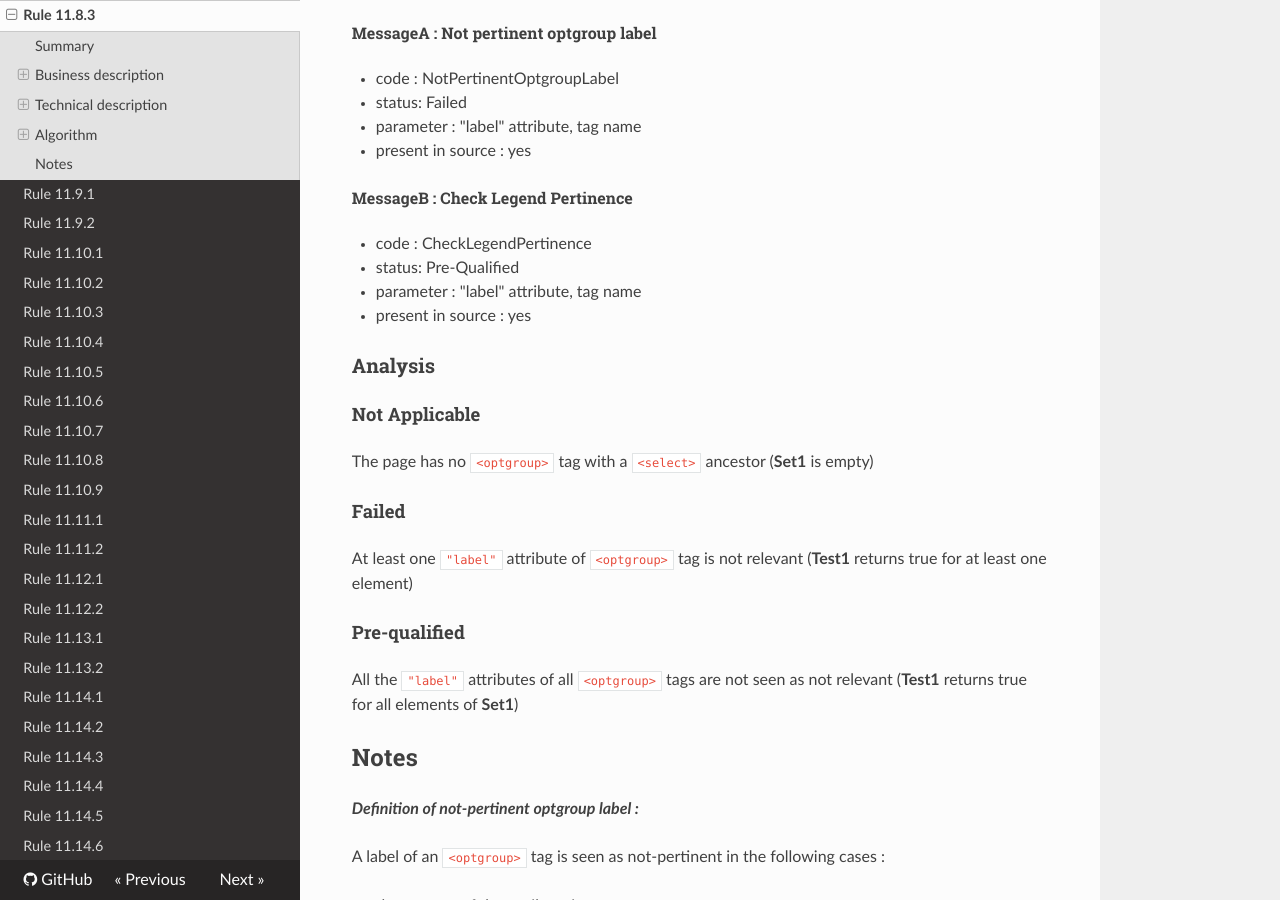
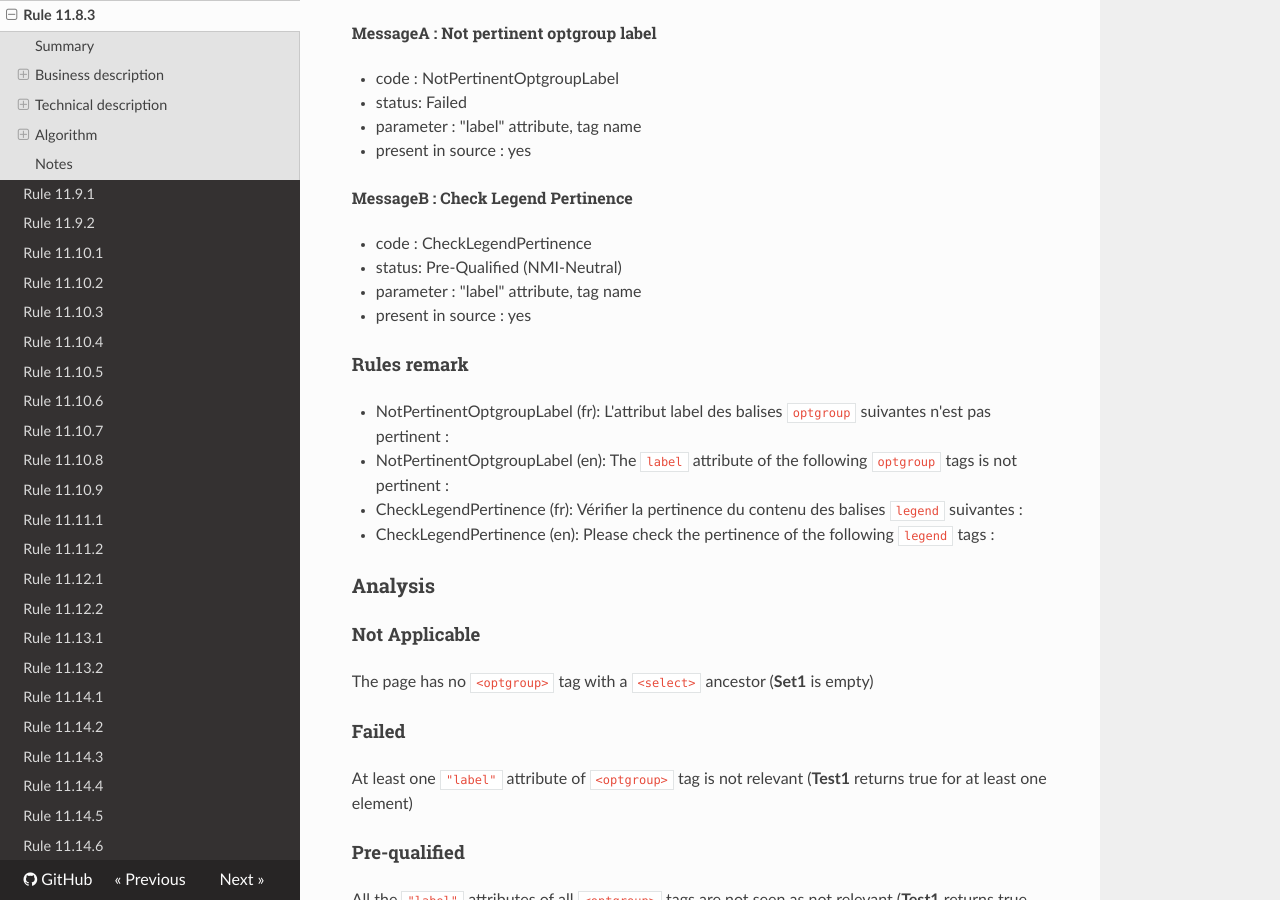
Before and after one commit to Tanaguru/RGAA3-2016, an MkDocs documentation site: the page built from docs/Rule-11-8-3.md, in a window 1280 px wide and 900 px high, scrolled down 1391 px. Built offline with MkDocs 1.6.1, drawn with Linux system fonts in a browser that asks for light colours; nearby versions of some CDN libraries; old or Windows-style settings are respelled for this version of MkDocs.

```diff
--- a/docs/Rule-11-8-3.md
+++ b/docs/Rule-11-8-3.md
@@ -8,11 +8,11 @@ This test consists in checking whether the `"label"` attribute of each `<optgrou
 
 ### Criterion
 
-[11.8](http://references.modernisation.gouv.fr/referentiel-technique-0#crit-11-8)
+[11.8](http://references.modernisation.gouv.fr/rgaa/criteres.html#crit-11-8)
 
 ### Test
 
-[11.8.3](http://references.modernisation.gouv.fr/referentiel-technique-0#test-11-8-3)
+[11.8.3](http://references.modernisation.gouv.fr/rgaa/criteres.html#test-11-8-3)
 
 ### Description
 
@@ -58,9 +58,17 @@ For each occurence of false-result of **Test1**, raise a MessageB.
 ###### MessageB : Check Legend Pertinence
 
 -   code : CheckLegendPertinence
--   status: Pre-Qualified
+-   status: Pre-Qualified (NMI-Neutral)
 -   parameter : "label" attribute, tag name
 -   present in source : yes
+
+#### Rules remark
+
+ * NotPertinentOptgroupLabel (fr): L&#39;attribut label des balises <code>optgroup</code> suivantes n&#39;est pas pertinent :
+ * NotPertinentOptgroupLabel (en): The <code>label</code> attribute of the following <code>optgroup</code> tags is not pertinent :
+
+ * CheckLegendPertinence (fr): V&eacute;rifier la pertinence du contenu des balises <code>legend</code> suivantes :
+ * CheckLegendPertinence (en): Please check the pertinence of the following <code>legend</code> tags :
 
 ### Analysis
 
```
